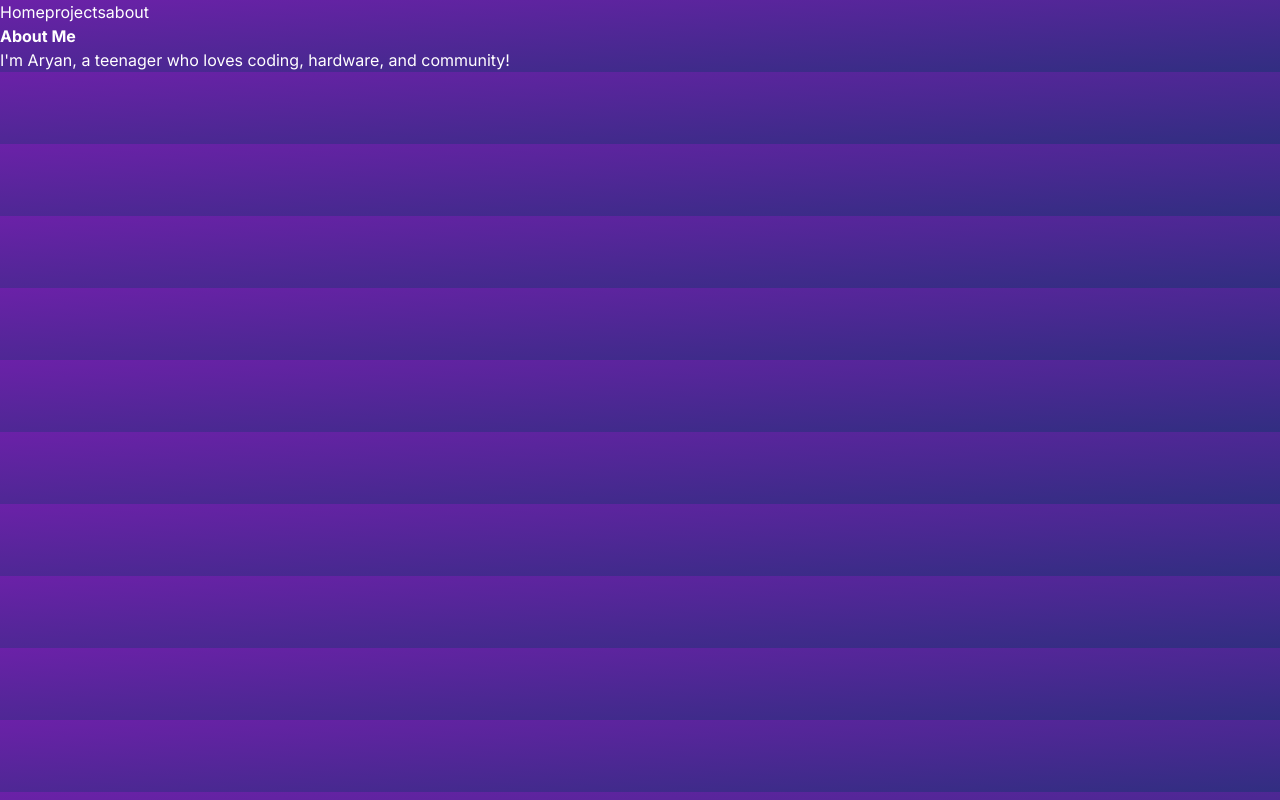
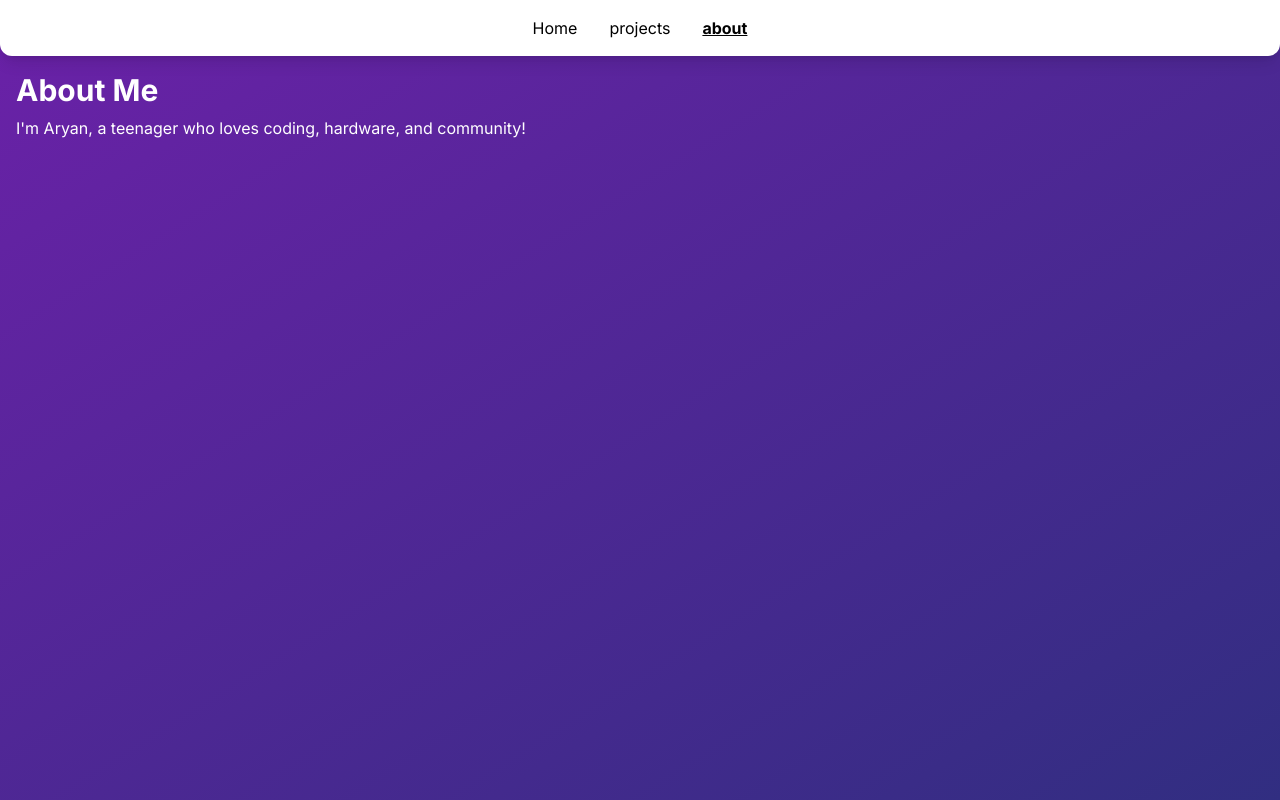
Before and after one commit to aryan9190/portfolio, a React (Vite) app: page /about in a window 1280 px wide. Built offline with nearby package versions, Linux system fonts and the light colour scheme.

Commit message:
Update tailwind.config.js

```diff
--- a/src/tailwind.config.js
+++ b/src/tailwind.config.js
@@ -2,12 +2,12 @@
 export default {
   content: [
     "./index.html",
-        "./src/**/*/.{js,jsx,ts,tsx}"
+    "./src/**/*.{js,jsx,ts,tsx}"
   ],
   theme: {
     extend: {
       fontFamily: {
-                sans :['Inter', 'ui-sans-serif', 'system-ui']
+        sans: ['Inter', 'ui-sans-serif', 'system-ui']
       },
       colors: {
         primary: '#6366f1',
@@ -19,5 +19,5 @@ export default {
       }
     }
   },
-    plugins:[]
+  plugins: []
 }
```
Lines whose indentation alone changed are shown as unchanged.
